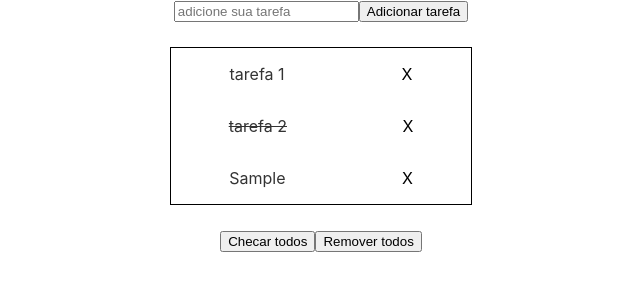
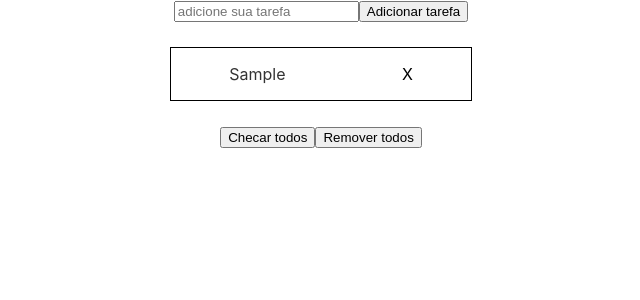
Before and after one commit to yogmel/lets-code-react-547, a React (Create React App) app: page / in a window 1280 px wide. Both pictures are taken after typing "Sample" into the empty fields and a click on the button "Adicionar tarefa". Shown: the top 300 px of the page, without its empty margins (319-959 px from the left). Built offline with nearby package versions, Linux system fonts and the light colour scheme.

Commit message:
Aula 6 - lista de tarefas concluída

```diff
--- a/src/App.js
+++ b/src/App.js
@@ -1,5 +1,5 @@
 import './App.css';
-import { useState } from 'react';
+import ListaTarefas from './routes/exercicioSeis';
 
 /*
   * Componente tem como pré-requisito:
@@ -12,90 +12,18 @@ import { useState } from 'react';
   *              Os estados são privados e mutáveis após a primeira renderização.
 */
 
+/*
+  interface Tarefa {
+    id: number;
+    descricao: string;
+    check: boolean;
+  }
+*/
+
 function App() {
-  const [tarefas, setTarefas] = useState([
-    {
-      descricao: 'tarefa 1',
-      check: false
-    },
-    {
-      descricao: 'tarefa 2',
-      check: true
-    }
-  ]);
-  const [tarefaAtual, setTarefaAtual] = useState({});
-
-  // adicionar tarefa
-  const atualizarTarefaAtual = (ev) => {
-    setTarefaAtual({
-      descricao: ev.target.value,
-      check: false
-    });
-  }
-
-  const adicionarTarefa = () => {
-    setTarefas([
-      ...tarefas,
-      tarefaAtual
-    ]);
-    setTarefaAtual({
-      descricao: ''
-    })
-  }
-
-  const adicionarTarefaKeyDown = (ev) => {
-    if (ev.key === "Enter") {
-      adicionarTarefa();
-    }
-  }
-
-  // checar todas as tarefas
-  // deschecar todas as tarefas
-  const checarTodasTarefas = () => {
-    const tarefasChecadas = tarefas.map(tarefa => (
-      {
-        descricao: tarefa.descricao,
-        check: true
-      }
-    ));
-
-    setTarefas(tarefasChecadas);
-  }
-
-  // remover tarefa
-  // remover todas as tarefas
-
   return (
     <div className="App">
-      <section>
-        <div className="tarefa__input">
-          <input
-            onChange={atualizarTarefaAtual}
-            onKeyDown={adicionarTarefaKeyDown}
-            value={tarefaAtual.descricao}
-            type="text"
-            placeholder="adicione sua tarefa"
-          />
-          <button onClick={adicionarTarefa}>Adicionar tarefa</button>
-        </div>
-
-        <div className="tarefa__container">
-          {tarefas.map((tarefa) => {
-            return (
-              <div className="tarefa__descricao">
-                <p className={`tarefa ${tarefa.check === true ? "check" : ""}`}>{tarefa.descricao}</p>
-                <span>X</span>
-              </div>
-            );
-          })}
-
-        </div>
-
-        <div className="tarefa__buttons">
-          <button onClick={checarTodasTarefas}>Checar todos</button>
-          <button>Remover todos</button>
-        </div>
-      </section>
+      <ListaTarefas />
     </div>
   );
 }
--- /dev/null
+++ b/src/routes/exercicioSeis/ListaTarefas.jsx
@@ -0,0 +1,121 @@
+import { useState } from 'react';
+import Tarefa from './Tarefa';
+
+const ListaTarefas = () => {
+  const [id, setId] = useState(0);
+  const [tarefas, setTarefas] = useState([]);
+  const [tarefaAtual, setTarefaAtual] = useState({});
+
+  // adicionar tarefa
+  const atualizarTarefaAtual = (ev) => {
+    const descricao = ev.target.value;
+
+    setTarefaAtual({
+      id,
+      descricao,
+      check: false
+    });
+  }
+
+  const adicionarTarefa = () => {
+    /* adiciona uma tarefa nova com a descrição do input */
+    setTarefas([
+      ...tarefas,
+      tarefaAtual
+    ]);
+    /* limpa o input */
+    setTarefaAtual({
+      descricao: ''
+    })
+    /* incrementa o valor do id */
+    setId(id + 1);
+  }
+
+  const adicionarTarefaKeyDown = (ev) => {
+    if (ev.key === "Enter") {
+      adicionarTarefa();
+    }
+  }
+
+  // checar uma tarefa
+  const alternarChecagemTarefa = (tarefa) => {
+    tarefa.check = !tarefa.check;
+
+    const id = tarefas.findIndex((item) => item.id === tarefa.id);
+
+    tarefas[id] = tarefa;
+
+    setTarefas([...tarefas]);
+  }
+
+  // checar todas as tarefas, se houver pelo menos uma tarefa com check: false // some()
+  // deschecar todas as tarefas, somente se TODOS os itens tiverem check: true // every()
+  const checarTodasTarefas = () => {
+    const todasTarefasFeitas = tarefas.every((tarefa) => tarefa.check === true);
+
+    let tarefasAtualizada = [];
+
+    if (todasTarefasFeitas) {
+      tarefasAtualizada = tarefas.map(tarefa => (
+        {
+          ...tarefa,
+          check: false
+        }
+      ));
+    } else {
+      tarefasAtualizada = tarefas.map(tarefa => (
+        {
+          ...tarefa,
+          check: true
+        }
+      ));
+    }
+
+    setTarefas(tarefasAtualizada);
+  }
+
+  // remover uma tarefa
+  const removerTarefa = (tarefa) => {
+    const tarefasAtualizada = tarefas.filter(item => item.id !== tarefa.id);
+
+    setTarefas(tarefasAtualizada);
+  }
+
+  // remover todas as tarefas
+  const removerTodasTarefas = () => {
+    setTarefas([]);
+  }
+
+  return (
+    <section>
+        <div className="tarefa__input">
+          <input
+            onChange={atualizarTarefaAtual}
+            onKeyDown={adicionarTarefaKeyDown}
+            value={tarefaAtual.descricao}
+            type="text"
+            placeholder="adicione sua tarefa"
+          />
+          <button onClick={adicionarTarefa}>Adicionar tarefa</button>
+        </div>
+
+        <div className="tarefa__container">
+          {tarefas.map((tarefa) => (
+            <Tarefa
+              key={tarefa.id}
+              tarefa={tarefa}
+              alternarChecagemTarefa={alternarChecagemTarefa}
+              removerTarefa={removerTarefa}
+            />
+          ))}
+        </div>
+
+        <div className="tarefa__buttons">
+          <button onClick={checarTodasTarefas}>Checar todos</button>
+          <button onClick={removerTodasTarefas}>Remover todos</button>
+        </div>
+      </section>
+  );
+}
+
+export default ListaTarefas;
--- /dev/null
+++ b/src/routes/exercicioSeis/Tarefa.jsx
@@ -0,0 +1,23 @@
+const Tarefa = (props) => {
+  const { tarefa, alternarChecagemTarefa, removerTarefa } = props;
+
+  const handleClick = () => {
+    alternarChecagemTarefa(tarefa);
+  }
+
+  const handleDeleteButtonClick = () => {
+    removerTarefa(tarefa);
+  }
+
+  return (
+    <div className="tarefa__descricao">
+      <p
+        className={`tarefa ${tarefa.check === true ? "check" : ""}`}
+        onClick={handleClick}
+      >{tarefa.descricao}</p>
+      <span onClick={handleDeleteButtonClick}>X</span>
+    </div>
+  );
+}
+
+export default Tarefa;
--- /dev/null
+++ b/src/routes/exercicioSeis/index.js
@@ -0,0 +1 @@
+export { default } from './ListaTarefas';
```
